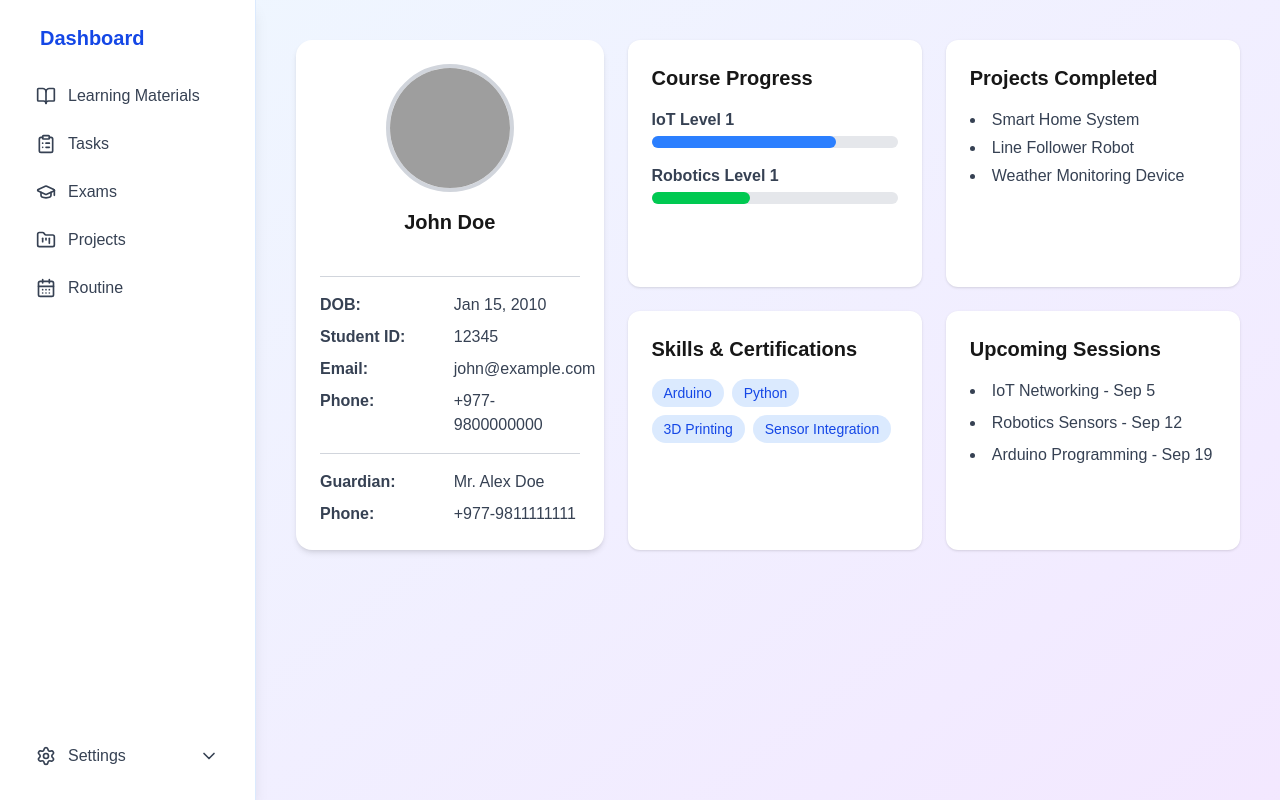
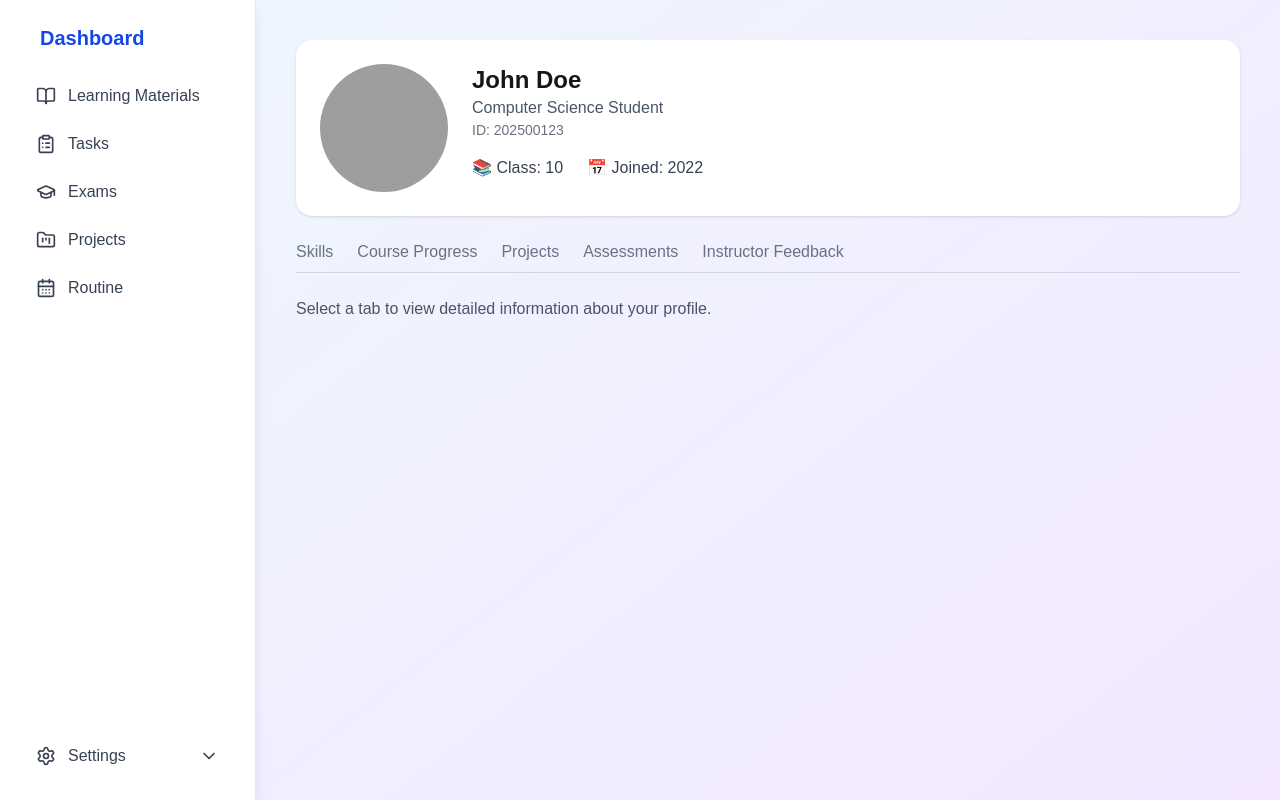
Before and after one commit to sabeennayazu/Student_management_system, a Next.js app: page /student/profile in a window 1280 px wide. Built offline with nearby package versions, Linux system fonts and the light colour scheme; grey boxes are pictures that could not be loaded.

Commit message:
changed whole profile layout

```diff
--- /dev/null
+++ b/src/app/student/profile/Courses/page.tsx
@@ -0,0 +1,29 @@
+"use client";
+
+export default function CourseProgressPage() {
+  const courses = [
+    { name: "Web Development", progress: 80 },
+    { name: "Database Systems", progress: 60 },
+    { name: "Machine Learning", progress: 50 },
+  ];
+
+  return (
+    <div className="p-6 bg-white shadow rounded-xl">
+      <h2 className="text-xl font-bold mb-4">Course Progress</h2>
+      <div className="grid gap-4">
+        {courses.map((course) => (
+          <div key={course.name} className="p-4 border rounded-xl">
+            <h3 className="font-semibold">{course.name}</h3>
+            <div className="w-full bg-gray-200 h-2 rounded mt-2">
+              <div
+                className="bg-blue-500 h-2 rounded"
+                style={{ width: `${course.progress}%` }}
+              ></div>
+            </div>
+            <p className="text-sm text-gray-500 mt-1">{course.progress}% Complete</p>
+          </div>
+        ))}
+      </div>
+    </div>
+  );
+}
--- /dev/null
+++ b/src/app/student/profile/assessments/page.tsx
@@ -0,0 +1,33 @@
+"use client";
+
+export default function AssessmentsPage() {
+  const assessments = [
+    { name: "Midterm Exam", score: 85, date: "2025-08-20" },
+    { name: "Quiz 1", score: 90, date: "2025-07-10" },
+    { name: "Final Project", score: 88, date: "2025-09-15" },
+  ];
+
+  return (
+    <div className="p-6 bg-white shadow rounded-xl">
+      <h2 className="text-xl font-bold mb-4">Assessments</h2>
+      <table className="w-full border">
+        <thead>
+          <tr className="bg-gray-100 text-left">
+            <th className="p-2">Name</th>
+            <th className="p-2">Score</th>
+            <th className="p-2">Date</th>
+          </tr>
+        </thead>
+        <tbody>
+          {assessments.map((a, index) => (
+            <tr key={index} className="border-t">
+              <td className="p-2">{a.name}</td>
+              <td className="p-2">{a.score}%</td>
+              <td className="p-2">{a.date}</td>
+            </tr>
+          ))}
+        </tbody>
+      </table>
+    </div>
+  );
+}
--- /dev/null
+++ b/src/app/student/profile/instructor feedback/page.tsx
@@ -0,0 +1,23 @@
+"use client";
+
+export default function FeedbackPage() {
+  const feedbacks = [
+    { name: "Prof. Smith", comment: "Great job on your recent project!", date: "Aug 22" },
+    { name: "Mentor Jane", comment: "Keep improving your React skills.", date: "Aug 18" },
+  ];
+
+  return (
+    <div className="p-6 bg-white shadow rounded-xl">
+      <h2 className="text-xl font-bold mb-4">Feedback</h2>
+      <div className="space-y-4">
+        {feedbacks.map((f, index) => (
+          <div key={index} className="border rounded-xl p-4">
+            <h3 className="font-semibold">{f.name}</h3>
+            <p className="text-gray-600 mt-1">{f.comment}</p>
+            <span className="text-sm text-gray-400">{f.date}</span>
+          </div>
+        ))}
+      </div>
+    </div>
+  );
+}
--- a/src/app/student/profile/page.tsx
+++ b/src/app/student/profile/page.tsx
@@ -1,104 +1,66 @@
-export default function StudentProfile() {
+"use client";
+
+import Link from "next/link";
+import { usePathname } from "next/navigation";
+
+const tabs = [
+  { name: "Skills", href: "/profile/skills" },
+  { name: "Course Progress", href: "/profile/courses" },
+  { name: "Projects", href: "/profile/projects" },
+  { name: "Assessments", href: "/profile/assessments" },
+  { name: " Instructor Feedback", href: "/profile/instructor feedback" },
+];
+
+export default function ProfilePage() {
+  const pathname = usePathname();
+
   return (
     <div className="space-y-6 p-6">
-      <div className="flex flex-col lg:flex-row lg:space-x-6 space-y-6 lg:space-y-0">
-        {/* Student Info */}
-        <div className="w-full lg:w-1/3 bg-white shadow-md rounded-2xl p-6 h-full">
-          <div className="flex flex-col items-center mb-10">
-            <img
-              src="/student.jpg"
-              alt="Profile"
-              className="w-32 h-32 rounded-full border-4 border-gray-300 object-cover mb-4"
-            />
-            <h2 className="text-xl font-bold">John Doe</h2>
-          </div>
+      {/* Student Info Section */}
+      <div className="bg-white shadow rounded-2xl p-6 flex flex-col md:flex-row items-center md:items-start gap-6">
+        {/* Avatar */}
+        <img
+          src="/avatar.png"
+          alt="Student Avatar"
+          className="w-32 h-32 rounded-full object-cover"
+        />
+        {/* Info */}
+        <div>
+          <h2 className="text-2xl font-bold">John Doe</h2>
+          <p className="text-gray-600">Computer Science Student</p>
+          <p className="text-gray-500 text-sm">ID: 202500123</p>
+          <div className="mt-4 flex gap-6 text-gray-700">
+            <span>📚 Class: 10</span>
 
-          <hr className="border-t border-gray-300 mb-4" />
-
-          <div className="text-gray-700 space-y-2 mx-auto w-full max-w-xs">
-            <div className="grid grid-cols-2 gap-x-2">
-              <span className="font-semibold">DOB:</span>
-              <span>Jan 15, 2010</span>
-            </div>
-            <div className="grid grid-cols-2 gap-x-2">
-              <span className="font-semibold">Student ID:</span>
-              <span>12345</span>
-            </div>
-            <div className="grid grid-cols-2 gap-x-2">
-              <span className="font-semibold">Email:</span>
-              <span>john@example.com</span>
-            </div>
-            <div className="grid grid-cols-2 gap-x-2">
-              <span className="font-semibold">Phone:</span>
-              <span>+977-9800000000</span>
-            </div>
-
-            <hr className="border-t border-gray-300 my-4" />
-
-            <div className="grid grid-cols-2 gap-x-2">
-              <span className="font-semibold">Guardian:</span>
-              <span>Mr. Alex Doe</span>
-            </div>
-            <div className="grid grid-cols-2 gap-x-2">
-              <span className="font-semibold">Phone:</span>
-              <span>+977-9811111111</span>
-            </div>
+            <span>📅 Joined: 2022</span>
           </div>
         </div>
+      </div>
 
-        {/* Right Section */}
-        <div className="w-full lg:w-2/3 grid grid-cols-1 sm:grid-cols-2 gap-6">
-          {/* Course Progress */}
-          <div className="bg-white shadow rounded-xl p-6">
-            <h3 className="text-xl font-semibold mb-4">Course Progress</h3>
-            <div className="space-y-4 text-gray-700">
-              <div>
-                <p className="font-semibold mb-1">IoT Level 1</p>
-                <div className="w-full bg-gray-200 rounded-full h-3">
-                  <div className="bg-blue-500 h-3 rounded-full w-3/4"></div>
-                </div>
-              </div>
-              <div>
-                <p className="font-semibold mb-1">Robotics Level 1</p>
-                <div className="w-full bg-gray-200 rounded-full h-3">
-                  <div className="bg-green-500 h-3 rounded-full w-2/5"></div>
-                </div>
-              </div>
-            </div>
-          </div>
+      {/* Tabs Navigation */}
+      <div className="border-b border-gray-300">
+        <nav className="flex gap-6">
+          {tabs.map((tab) => (
+            <Link
+              key={tab.href}
+              href={tab.href}
+              className={`pb-2 font-medium ${
+                pathname === tab.href
+                  ? "border-b-2 border-blue-600 text-blue-600"
+                  : "text-gray-500 hover:text-gray-800"
+              }`}
+            >
+              {tab.name}
+            </Link>
+          ))}
+        </nav>
+      </div>
 
-          {/* Projects */}
-          <div className="bg-white shadow rounded-xl p-6">
-            <h3 className="text-xl font-semibold mb-4">Projects Completed</h3>
-            <ul className="list-disc list-inside text-gray-700 space-y-1">
-              <li>Smart Home System</li>
-              <li>Line Follower Robot</li>
-              <li>Weather Monitoring Device</li>
-            </ul>
-          </div>
-
-          {/* Skills */}
-          <div className="bg-white shadow rounded-xl p-6">
-            <h3 className="text-xl font-semibold mb-4">Skills & Certifications</h3>
-            <div className="flex flex-wrap gap-2">
-              {["Arduino", "Python", "3D Printing", "Sensor Integration"].map(skill => (
-                <span key={skill} className="bg-blue-100 text-blue-700 px-3 py-1 rounded-full text-sm font-medium">
-                  {skill}
-                </span>
-              ))}
-            </div>
-          </div>
-
-          {/* Upcoming Sessions */}
-          <div className="bg-white shadow rounded-xl p-6">
-            <h3 className="text-xl font-semibold mb-4">Upcoming Sessions</h3>
-            <ul className="text-gray-700 space-y-2 list-disc list-inside">
-              <li>IoT Networking - Sep 5</li>
-              <li>Robotics Sensors - Sep 12</li>
-              <li>Arduino Programming - Sep 19</li>
-            </ul>
-          </div>
-        </div>
+      {/* Default Info */}
+      <div>
+        <p className="text-gray-600">
+          Select a tab to view detailed information about your profile.
+        </p>
       </div>
     </div>
   );
--- /dev/null
+++ b/src/app/student/profile/projects/page.tsx
@@ -0,0 +1,23 @@
+"use client";
+
+export default function ProjectsPage() {
+  const projects = [
+    { title: "Portfolio Website", status: "Completed" },
+    { title: "E-commerce App", status: "In Progress" },
+    { title: "Chat Application", status: "Pending" },
+  ];
+
+  return (
+    <div className="p-6 bg-white shadow rounded-xl">
+      <h2 className="text-xl font-bold mb-4">Projects</h2>
+      <div className="grid md:grid-cols-2 lg:grid-cols-3 gap-4">
+        {projects.map((project) => (
+          <div key={project.title} className="border rounded-xl p-4 hover:shadow-md">
+            <h3 className="font-semibold">{project.title}</h3>
+            <p className="text-sm text-gray-500 mt-2">{project.status}</p>
+          </div>
+        ))}
+      </div>
+    </div>
+  );
+}
--- /dev/null
+++ b/src/app/student/profile/skills/page.tsx
@@ -0,0 +1,62 @@
+"use client";
+
+import { CircularProgressbar, buildStyles } from 'react-circular-progressbar';
+import 'react-circular-progressbar/dist/styles.css';
+
+export default function SkillsPage() {
+  const skills = [
+    { name: 'JavaScript', level: 85, color: '#f7df1e' },
+    { name: 'React', level: 78, color: '#61dafb' },
+    { name: 'TypeScript', level: 72, color: '#3178c6' },
+    { name: 'Node.js', level: 68, color: '#339933' },
+    { name: 'Python', level: 75, color: '#3776ab' },
+    { name: 'CSS', level: 82, color: '#1572b6' },
+  ];
+
+  return (
+    <div className="p-6">
+      <h1 className="text-3xl font-bold mb-6">My Skills</h1>
+
+      <div className="grid grid-cols-1 md:grid-cols-2 lg:grid-cols-3 gap-6">
+        {skills.map((skill, index) => (
+          <div key={index} className="bg-white rounded-lg shadow-md p-6 text-center">
+            <div className="w-24 h-24 mx-auto mb-4">
+              <CircularProgressbar
+                value={skill.level}
+                text={`${skill.level}%`}
+                styles={buildStyles({
+                  textColor: skill.color,
+                  pathColor: skill.color,
+                  trailColor: '#f3f4f6',
+                  textSize: '16px',
+                })}
+              />
+            </div>
+            <h3 className="text-lg font-semibold text-gray-800">{skill.name}</h3>
+            <p className="text-sm text-gray-600 mt-2">
+              {skill.level >= 80 ? 'Expert' : skill.level >= 60 ? 'Intermediate' : 'Beginner'}
+            </p>
+          </div>
+        ))}
+      </div>
+
+      <div className="mt-8 bg-white rounded-lg shadow-md p-6">
+        <h2 className="text-xl font-semibold mb-4">Skill Development Goals</h2>
+        <div className="space-y-3">
+          <div className="flex justify-between items-center">
+            <span className="text-gray-700">Complete Advanced React Course</span>
+            <span className="text-sm text-gray-500">In Progress</span>
+          </div>
+          <div className="flex justify-between items-center">
+            <span className="text-gray-700">Learn GraphQL</span>
+            <span className="text-sm text-gray-500">Planned</span>
+          </div>
+          <div className="flex justify-between items-center">
+            <span className="text-gray-700">Master TypeScript</span>
+            <span className="text-sm text-gray-500">In Progress</span>
+          </div>
+        </div>
+      </div>
+    </div>
+  );
+}
```
